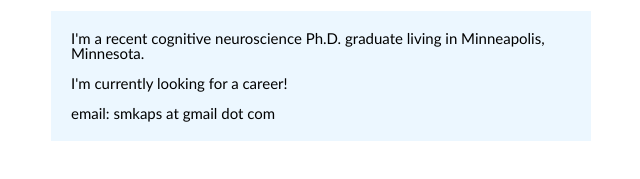
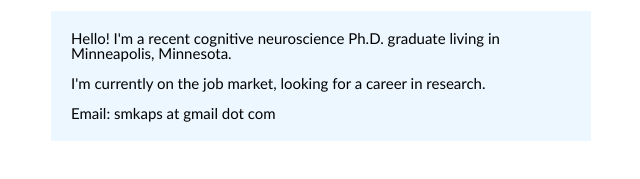
Before and after one commit to smkaps/smkaps.github.io, a plain HTML site: page index.html in a window 1280 px wide. Shown: the part 135-314 px from the top of the page, without its empty margins (233-873 px from the left). Drawn offline with nearby package versions, Linux system fonts and the light colour scheme.

Commit message:
commit 4/17.3

```diff
--- a/index.html
+++ b/index.html
@@ -26,10 +26,11 @@
       <div class = "block2">
         <div class="body">
 
-          I'm a recent cognitive neuroscience Ph.D. graduate living in Minneapolis, Minnesota.
-          <br><br> I'm currently looking for a career!
+          Hello! I'm a recent cognitive neuroscience Ph.D. graduate living in Minneapolis, Minnesota.
           <br><br>
-          email: smkaps at gmail dot com
+          I'm currently on the job market, looking for a career in research.
+          <br><br>
+          Email: smkaps at gmail dot com
 
         </div>
       </div>
@@ -64,7 +65,7 @@
         <br><br>
         -<a href="https://www.twitter.com/smkaps">Twitter</a>
         <br><br>
-        -<a href="https://github.com/smakps">Github</a> (analysis & presentation code available)
+        -<a href="https://github.com/smkaps">Github</a> (analysis & presentation code available)
         <br><br>
         -<a href="https://osf.io/aefsm/">OSF</a> (data & preregistrations)
 
```
